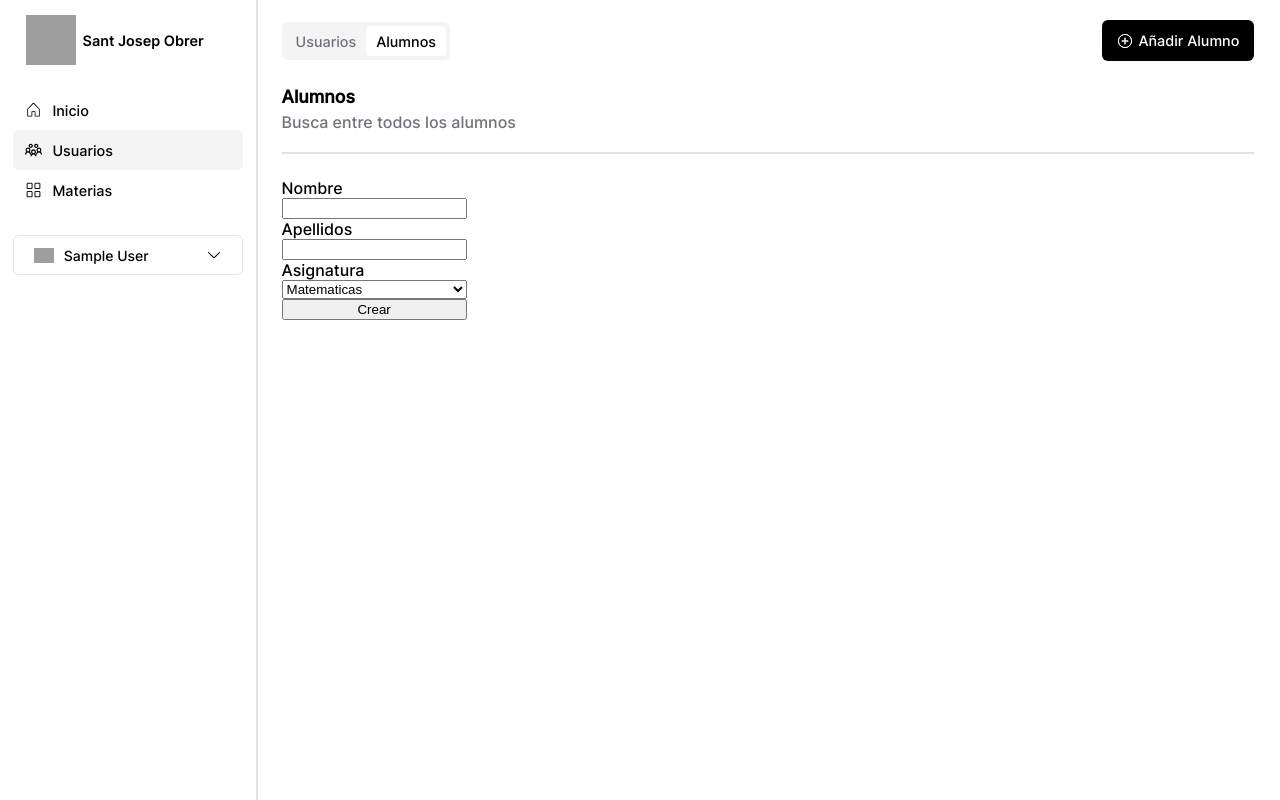
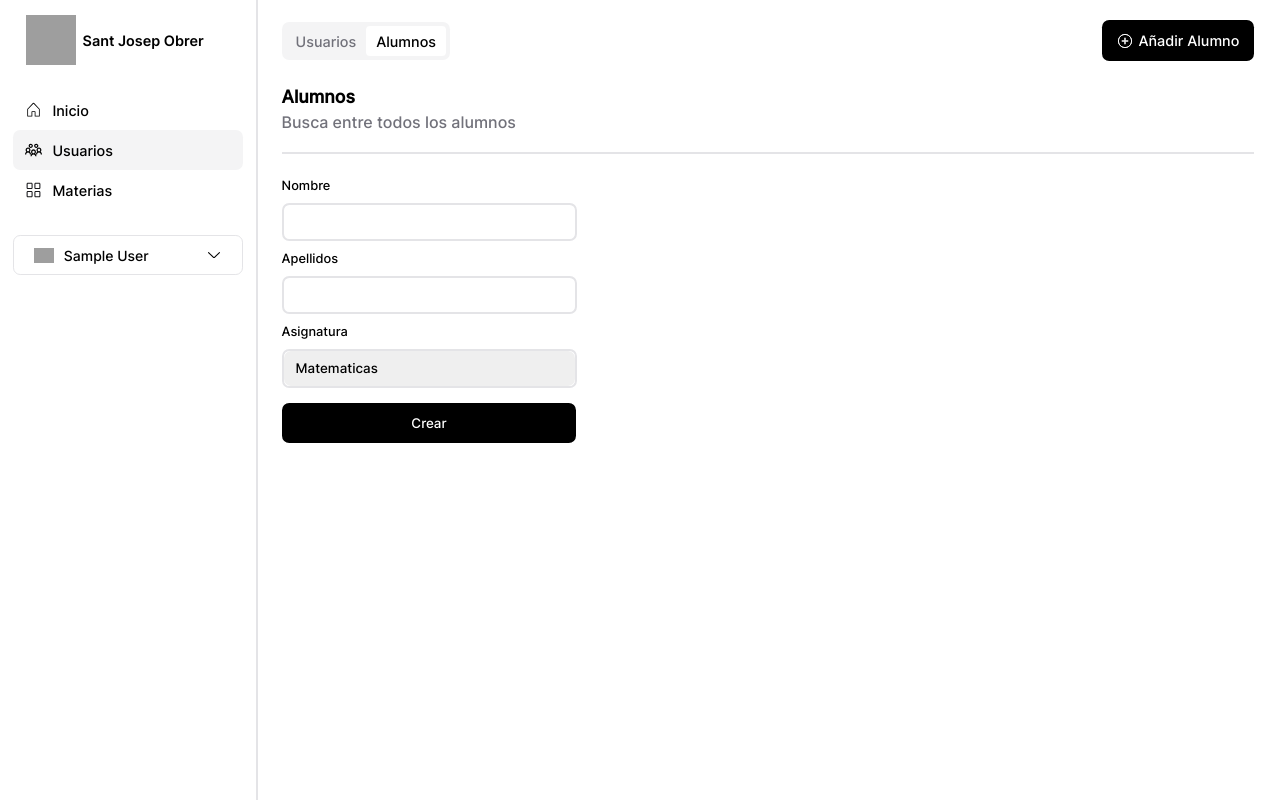
Before and after one commit to Marccb18/Extraescolares-SJO, a PHP site: page /admin/new_alumno.php in a window 1280 px wide. Run offline with PHP 8.4, Linux system fonts and the light colour scheme; the visitor is signed in with stand-in values (Sample User, id 1); data comes from the database, SQL or seed files in the repository; grey boxes are pictures that could not be loaded.

Commit message:
Problemas con formularios

```diff
--- a/admin/edit_materia.php
+++ b/admin/edit_materia.php
@@ -130,6 +130,7 @@
                     <p>Nombre</p>
                     <input type="text" name="nombre" value="<?= $materia['Nombre'] ?>" id="nombre">
                     <p>Dia</p>
+                    <div class="form-select">
                         <select name="dia" id="dia">
                             <option value="LUN" <?php comprobarOption('LUN', $materia['Dia']) ?> >Lunes</option>
                             <option value="MAR" <?php comprobarOption('MAR', $materia['Dia']) ?> >Martes</option>
@@ -139,14 +140,19 @@
                             <option value="SAB" <?php comprobarOption('SAB', $materia['Dia']) ?> >Sábado</option>
                             <option value="DOM" <?php comprobarOption('DOM', $materia['Dia']) ?> >Domingo</option>
                         </select>
+                        <img src="../assets/img/arrow-select.svg" alt="">
+                    </div>
                     <p>Hora</p>
                     <input type="time" name="hora" id="hora" value="<?= $materia['Hora'] ?>">
                     <p>Profesor</p>
+                    <div class="form-select">
                         <select name="profesor" id="profesor">
                             <?php foreach ($profesores as $profesor) { ?>
                             <option value="<?= $profesor['DNI'] ?>" <?php comprobarOption($profesor['DNI'], $materia['ID_Profesor']) ?> ><?= $profesor['Nombre'] . ' ' . $profesor['Apellidos'] ?></option>
                             <?php } ?>
                         </select>
+                        <img src="../assets/img/arrow-select.svg" alt="">
+                    </div>
                     <input type="submit" value="Confirmar">
                 </form>
                 <div>
--- a/admin/new_alumno.php
+++ b/admin/new_alumno.php
@@ -116,11 +116,13 @@
                     <p>Apellidos</p>
                     <input type="text" name="apellidos" id="apellidos">
                     <p>Asignatura</p>
-                    <select name="materia" id="select">
-                        <?php foreach($materias as $materia) { ?>
-                            <option value="<?= $materia['ID'] ?>"><?= $materia['Nombre'] ?></option>
-                        <?php } ?>
-                    </select>
+                    <div class="form-select">
+                        <select name="materia" id="select">
+                            <?php foreach($materias as $materia) { ?>
+                                <option value="<?= $materia['ID'] ?>"><?= $materia['Nombre'] ?></option>
+                            <?php } ?>
+                        </select>
+                    </div>
                     <input type="submit" value="Crear">
                 </form>
             </div>
--- a/admin/new_materia.php
+++ b/admin/new_materia.php
@@ -104,6 +104,7 @@
                     <p>Nombre</p>
                     <input type="text" name="nombre" value="" id="">
                     <p>Dia</p>
+                    <div class="form-select">
                         <select name="dia" id="dia">
                             <option value="LUN">Lunes</option>
                             <option value="MAR">Martes</option>
@@ -113,14 +114,19 @@
                             <option value="SAB">Sábado</option>
                             <option value="DOM">Domingo</option>
                         </select>
+                        <img src="../assets/img/arrow-select.svg" alt="">
+                    </div>
                     <p>Hora</p>
                     <input type="time" name="hora" id="hora">
                     <p>Profesor</p>
+                    <div class="form-select">
                         <select name="profesor" id="profesor">
                             <?php foreach ($profesores as $profesor) { ?>
                                 <option value="<?= $profesor['DNI'] ?>"><?= $profesor['Nombre'] . ' ' . $profesor['Apellidos'] ?></option>
                             <?php } ?>
                         </select>
+                        <img src="../assets/img/arrow-select.svg" alt="">
+                    </div>
                     <input type="submit" value="Crear">
                 </form>
             </div>
--- a/admin/perfil.php
+++ b/admin/perfil.php
@@ -35,7 +35,7 @@ $db = null;
         </div>
         <ul id="side-menu">
             <li class="active">
-                <a href="#">
+                <a href="./admin_dashboard.php">
                     <img src="../assets/img/icon-home.svg" alt="Home icon">
                     Inicio
                 </a>
--- a/assets/css/dashboard.css
+++ b/assets/css/dashboard.css
@@ -16,6 +16,12 @@ body {
     padding: 0;
     display: flex;
     font-family: Inter;
+}
+
+option {
+    color: black;
+    outline: none;
+
 }
 
 #aside {
@@ -70,7 +76,7 @@ body {
     list-style: none;
     margin-left: 5%;
     background-color: white;
-    border-radius: 6px;
+    border-radius: 0.45rem;
 }
 
 #side-menu .active {
@@ -142,7 +148,7 @@ body {
     list-style: none;
     margin: 0;
     padding: 4px;
-    border-radius: 6px;
+    border-radius: 0.45rem;
 }
 
 #top-content ul li {
@@ -170,7 +176,7 @@ body {
 #top-button {
     color: white;
     background-color: black;
-    border-radius: 6px;
+    border-radius: 0.45rem;
     display: flex;
     align-items: center;
     justify-content: space-evenly;
@@ -207,7 +213,7 @@ body {
 #button-top {
     color: white;
     background-color: black;
-    border-radius: 6px;
+    border-radius: 0.45rem;
     display: flex;
     align-items: center;
     justify-content: space-evenly;
@@ -246,7 +252,7 @@ body {
     align-items: center;
     justify-content: space-between;
     margin: 0;
-    border-radius: 6px;
+    border-radius: 0.45rem;
     border: 2px solid rgba(228, 228, 231, 1);
 }
 
@@ -257,7 +263,7 @@ body {
     height: 2.5rem;
     border: none;
     outline: none;
-    border-radius: 6px;
+    border-radius: 0.45rem;
     margin: 0;
     padding: 0;
     padding-left: 15px;
@@ -278,7 +284,7 @@ body {
     height: fit-content;
     margin: 0;
     border: 2px solid rgba(228, 228, 231, 1);
-    border-radius: 6px;
+    border-radius: 0.45rem;
 }
 
 #date-container img {
@@ -299,7 +305,7 @@ body {
     height: 2.5rem;
     border: none;
     outline: none;
-    border-radius: 6px;
+    border-radius: 0.45rem;
     margin: 0;
     padding: 0;
     text-align: center;
@@ -423,7 +429,7 @@ body {
     width: 90%;
     margin: 0 auto;
     height: 40px;
-    border-radius: 6px;
+    border-radius: 0.45rem;
     border: 1px solid #E4E4E7;
     padding: 0 20px;
     box-sizing: border-box;
@@ -511,7 +517,7 @@ table td {
     color: white;
     background-color: #d20707;
     padding: 10px 10px;
-    border-radius: 6px;
+    border-radius: 0.45rem;
     font-size: 0.9rem;
     display: flex;
     justify-content: center;
@@ -533,13 +539,80 @@ table td:has(.button-table) {
 form {
     display: flex;
     flex-direction: column;
-    width: fit-content;
-    height: fit-content;
+    width: 30%;
+    gap: 10px;
+    padding: 0;
     margin: 0;
-    padding: 0;
 }
 
 form p {
     margin: 0;
     padding: 0;
+    font-size: 0.8rem;
 }
+
+form input {
+    width: 100%;
+    outline: none;
+    border: none;
+    border: 2px solid rgba(228, 228, 231, 1);
+    border-radius: 0.45rem;
+    padding: 0;
+    appearance: none;
+    font-family: Inter;
+    padding: 9px 0;
+}
+
+form input[type=text] {
+    text-indent: 10px;
+}
+
+.form-select {
+    display: inline-block;
+    position: relative;
+    width: 100%;
+    height: fit-content;
+    align-items: center;
+    justify-content: space-between;
+    margin: 0;
+    border-radius: 0.45rem;
+    border: 2px solid rgba(228, 228, 231, 1);
+}
+
+.form-select select {
+    font-family: Inter;
+    appearance: none;
+    width: 100%;
+    height: fit-content;
+    border: none;
+    outline: none;
+    border-radius: 0.45rem;
+    margin: 0;
+    padding: 0;
+    padding: 10px 12px;
+}
+
+.form-select img {
+    rotate: 180deg;
+    position: absolute;
+    right: 20px;
+    top: 32.5%;
+    pointer-events: none;
+}
+
+form input[type=submit] {
+    background-color: #000;
+    color: rgb(255,255,255);
+    outline: none;
+    border: none;
+    margin: 0;
+    padding: 0;
+    display: flex;
+    align-items: center;
+    justify-content: center;
+    padding: 10px 0;
+    width: 101%;
+    border: 2px solid #000;
+    cursor: pointer;
+    margin-top: 5px;
+}
```
Also changed, not shown: admin/edit_alumno.php (+9 -6 lines), admin/edit_user.php (+7 -5 lines). Lines whose indentation alone changed are shown as unchanged.
